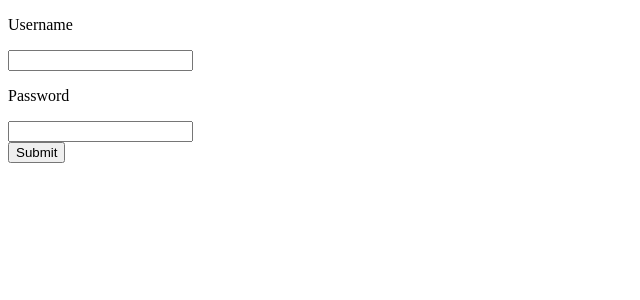
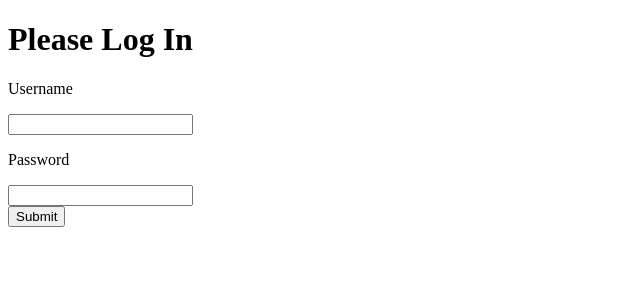
Before and after one commit to Ave-Mari/Your-Movie-Base, a React app: page / in a window 1280 px wide. Shown: the top 300 px of the page, without its empty margins (0-640 px from the left). Built offline with nearby package versions, Linux system fonts and the light colour scheme; the HTML template or start-up script is replaced by a standard one.

Commit message:
add headline to login page

```diff
--- a/src/components/Login.jsx
+++ b/src/components/Login.jsx
@@ -25,6 +25,8 @@ export default function Login({ setToken }) {
   }
 
   return(
+    <>
+    <h1>Please Log In</h1>
     <form onSubmit={handleSubmit}>
       <label>
         <p>Username</p>
@@ -38,6 +40,7 @@ export default function Login({ setToken }) {
         <button type="submit">Submit</button>
       </div>
     </form>
+    </>
   )
 }
 
```
